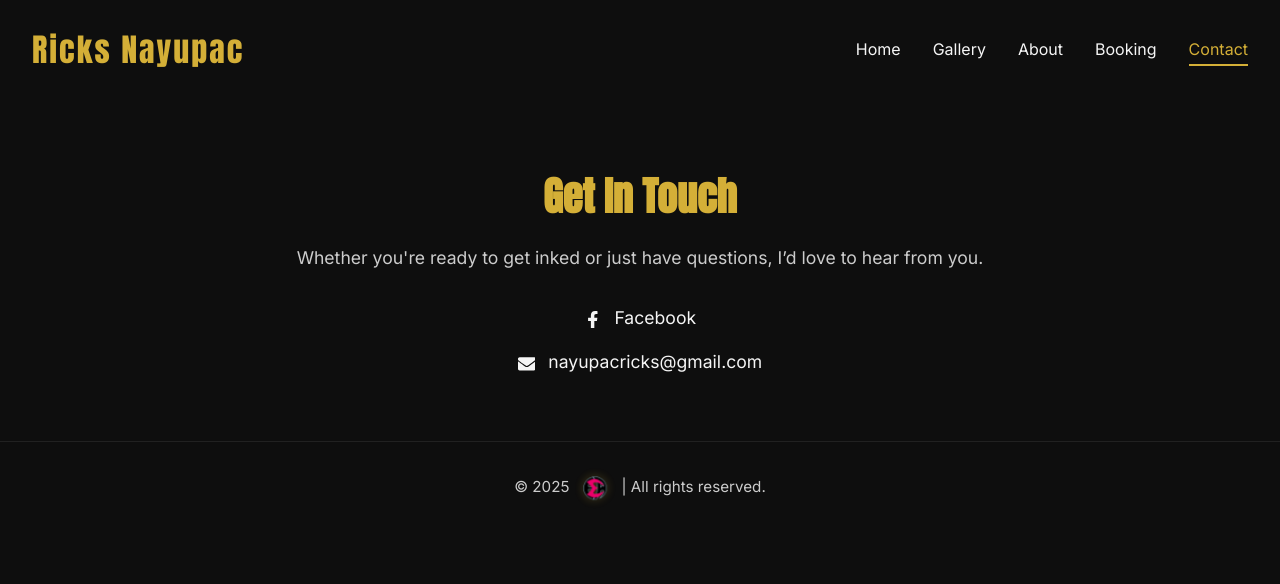
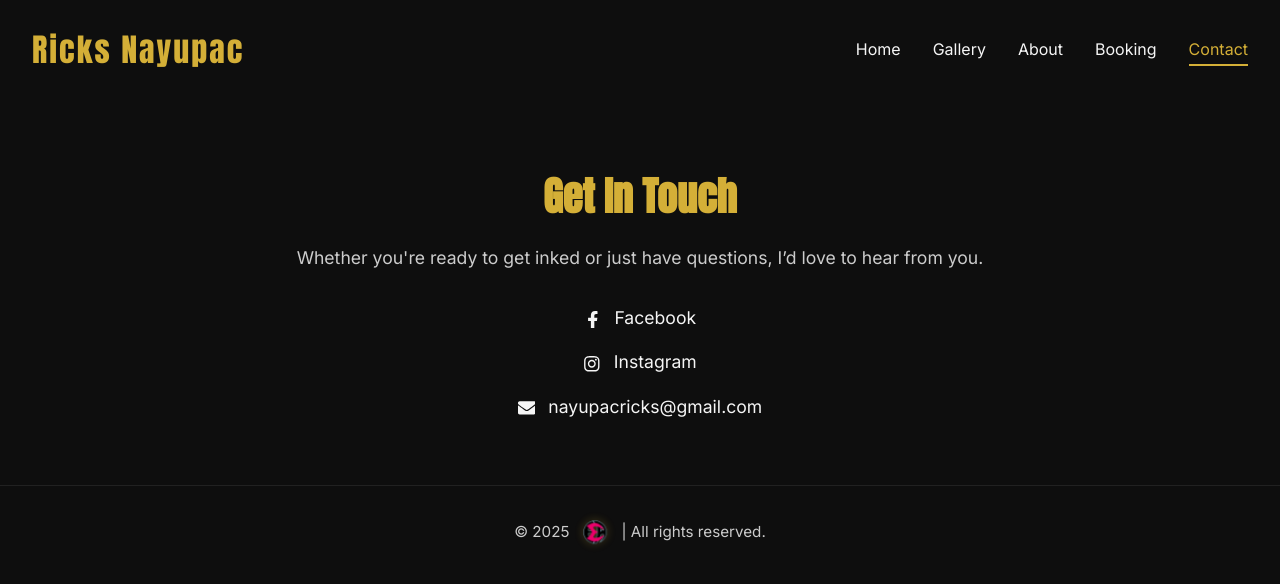
Before and after one commit to estelo2jz/tattoo-ricks, a React (Create React App) app: page /contact in a window 1280 px wide. Shown: the top 584 px of the page. Built offline with nearby package versions, Linux system fonts and the light colour scheme.

Commit message:
added ig

```diff
--- a/src/pages/Contact/Contact.jsx
+++ b/src/pages/Contact/Contact.jsx
@@ -1,7 +1,7 @@
 import React from "react";
 import { motion } from "framer-motion";
 import "./Contact.scss";
-import { FaFacebookF, FaEnvelope } from "react-icons/fa";
+import { FaFacebookF, FaEnvelope, FaInstagram } from "react-icons/fa";
 
 const Contact = () => {
   return (
@@ -28,6 +28,9 @@ const Contact = () => {
           <a href="https://www.facebook.com/p/Ricks-Nayupac-Tattoo-100083419930962/" target="_blank" rel="noreferrer">
             <FaFacebookF /> Facebook
           </a>
+          <a href="https://www.instagram.com/ricksnayupac/" target="_blank" rel="noreferrer">
+            <FaInstagram /> Instagram
+          </a>
           <a href="mailto:nayupacricks@gmail.com">
             <FaEnvelope /> nayupacricks@gmail.com
           </a>
--- a/src/pages/Gallery/Gallery.jsx
+++ b/src/pages/Gallery/Gallery.jsx
@@ -31,7 +31,7 @@ const Gallery = () => {
       <h2>Featured Tattoos</h2>
       <div className="gallery__grid">
         {tattoos.map((tattoo, index) => (
-          <TattooCard key={tattoo.id} tattoo={tattoo} delay={index * 0.2} />
+          <TattooCard key={tattoo.id} tattoo={tattoo} delay={index * 0.2} alt={`Tattoo design: ${tattoos.title}`} />
         ))}
       </div>
     </section>
```
